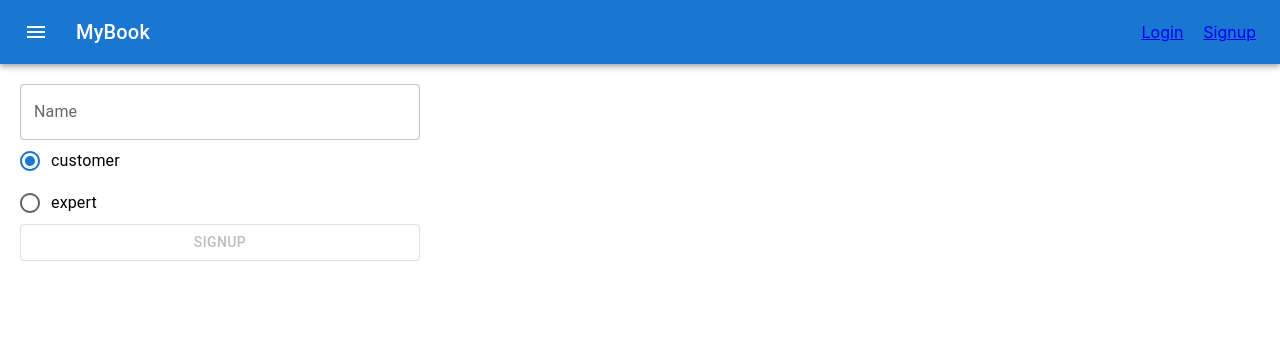
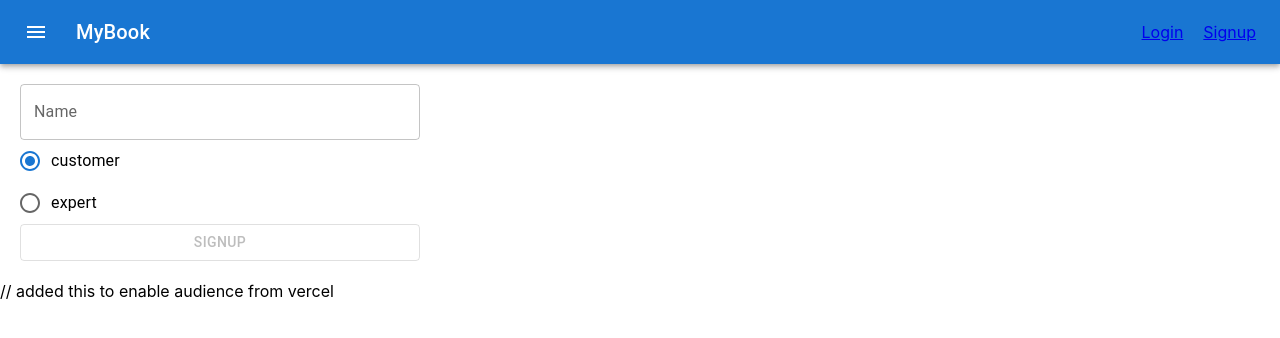
Before and after one commit to selva2242/mybooksclient, a React (Create React App) app: page / in a window 1280 px wide. Shown: the top 338 px of the page. Built offline with nearby package versions, Linux system fonts and the light colour scheme.

Commit message:
"Added comment for vercel analytics package"

```diff
--- a/src/App.js
+++ b/src/App.js
@@ -88,6 +88,7 @@ function App() {
             </Routes>
             {/* </div> */}
         </Router>
+        // added this to enable audience from vercel
         <Analytics />
 
       </userContext.Provider>
```
